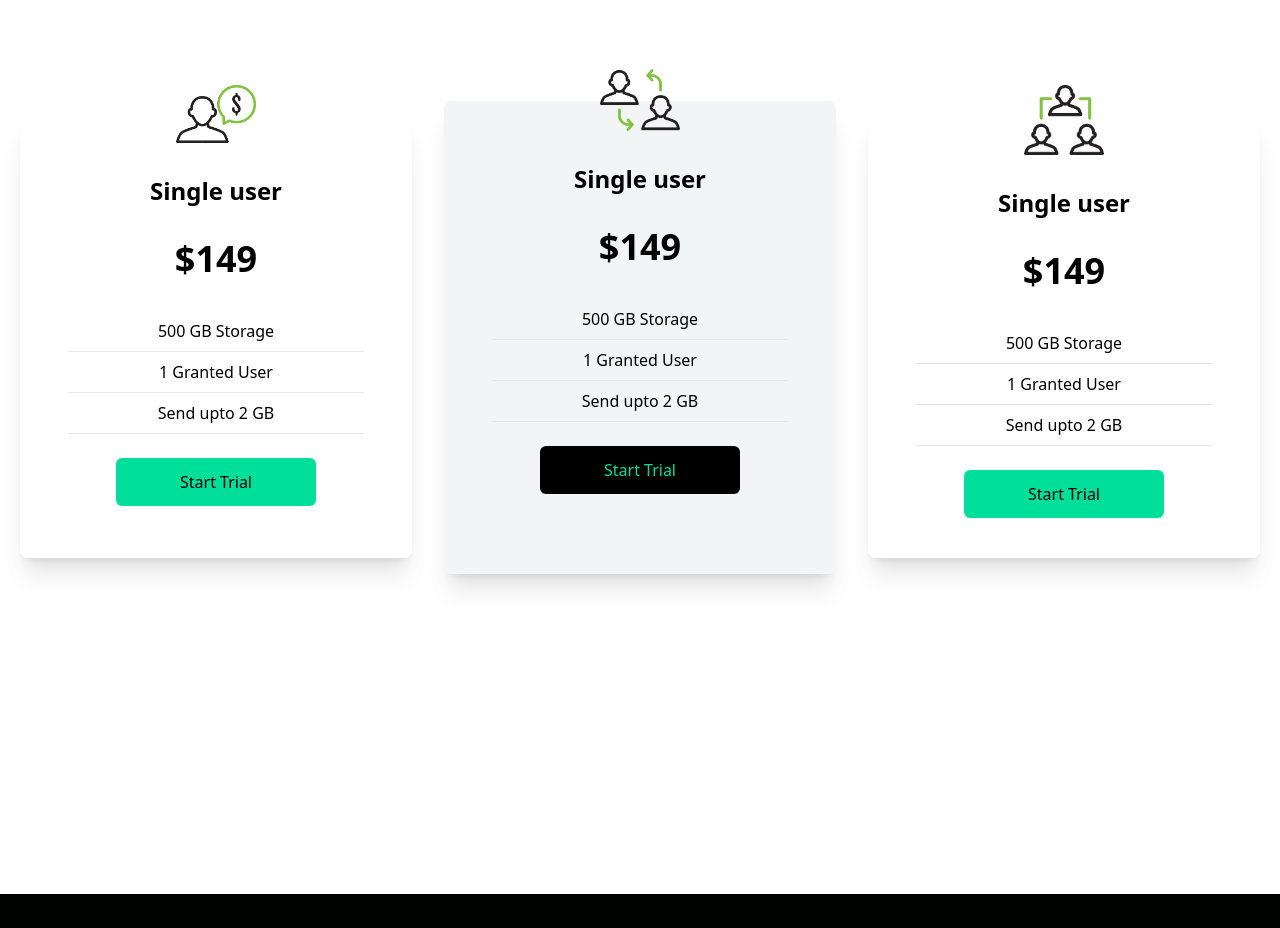
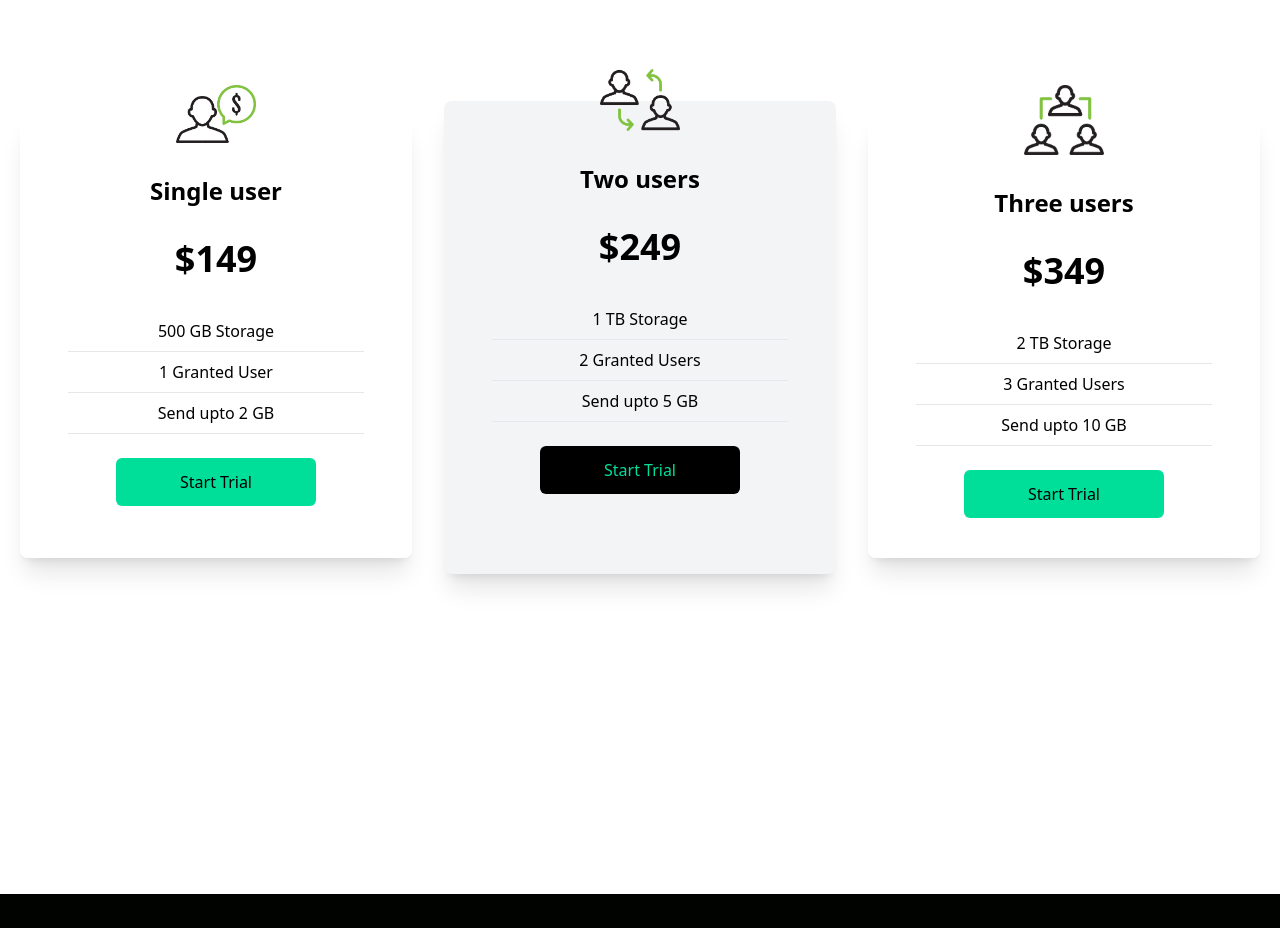
Before and after one commit to AbdulMateen18/FiananceProject, a React (Create React App) app: page / in a window 1280 px wide. Shown: the part 1900-2828 px from the top of the page. Built offline with nearby package versions, Linux system fonts and the light colour scheme.

Commit message:
updated cards.jsx

```diff
--- a/src/components/Cards.jsx
+++ b/src/components/Cards.jsx
@@ -31,12 +31,12 @@ const Cards = () => {
             src={Double}
             alt="/"
           />
-          <h2 className="text-2xl font-bold text-center py-8">Single user</h2>
-          <p className="text-center text-4xl font-bold">$149</p>
+          <h2 className="text-2xl font-bold text-center py-8">Two users</h2>
+          <p className="text-center text-4xl font-bold">$249</p>
           <div className="text-center font-medium">
-            <p className="py-2 border-b mx-8 mt-8">500 GB Storage</p>
-            <p className="py-2 border-b mx-8">1 Granted User</p>
-            <p className="py-2 border-b mx-8">Send upto 2 GB</p>
+            <p className="py-2 border-b mx-8 mt-8">1 TB Storage</p>
+            <p className="py-2 border-b mx-8">2 Granted Users</p>
+            <p className="py-2 border-b mx-8">Send upto 5 GB</p>
           </div>
           <button className="bg-black text-[#00df9a] w-[200px] rounded-md font-medium my-6 mx-auto py-3">
             Start Trial
@@ -49,12 +49,12 @@ const Cards = () => {
             src={Triple}
             alt="/"
           />
-          <h2 className="text-2xl font-bold text-center py-8">Single user</h2>
-          <p className="text-center text-4xl font-bold">$149</p>
+          <h2 className="text-2xl font-bold text-center py-8">Three users</h2>
+          <p className="text-center text-4xl font-bold">$349</p>
           <div className="text-center font-medium">
-            <p className="py-2 border-b mx-8 mt-8">500 GB Storage</p>
-            <p className="py-2 border-b mx-8">1 Granted User</p>
-            <p className="py-2 border-b mx-8">Send upto 2 GB</p>
+            <p className="py-2 border-b mx-8 mt-8">2 TB Storage</p>
+            <p className="py-2 border-b mx-8">3 Granted Users</p>
+            <p className="py-2 border-b mx-8">Send upto 10 GB</p>
           </div>
           <button className="bg-[#00df9a] w-[200px] rounded-md font-medium my-6 mx-auto py-3 text-black">
             Start Trial
--- a/src/components/Navbar.jsx
+++ b/src/components/Navbar.jsx
@@ -12,11 +12,11 @@ const Navbar = () => {
     <div className="flex justify-between items-center h-24 max-w-[1240px] mx-auto px-4 text-white">
       <h1 className="w-full text-3xl font-bold text-[#00df9a]">AnalyticsHub</h1>
       <ul className="hidden md:flex">
-        <li className="p-4">Home</li>
-        <li className="p-4">Company</li>
-        <li className="p-4">Resources</li>
-        <li className="p-4">About</li>
-        <li className="p-4">Contact</li>
+        <li className="p-4 cursor-pointer hover:text-[#00df9a]">Home</li>
+        <li className="p-4 cursor-pointer hover:text-[#00df9a]">Company</li>
+        <li className="p-4 cursor-pointer hover:text-[#00df9a]">Resources</li>
+        <li className="p-4 cursor-pointer hover:text-[#00df9a]">About</li>
+        <li className="p-4 cursor-pointer hover:text-[#00df9a]">Contact</li>
       </ul>
       <div onClick={handleNav} className="block md:hidden">
         {nav ? (
```
